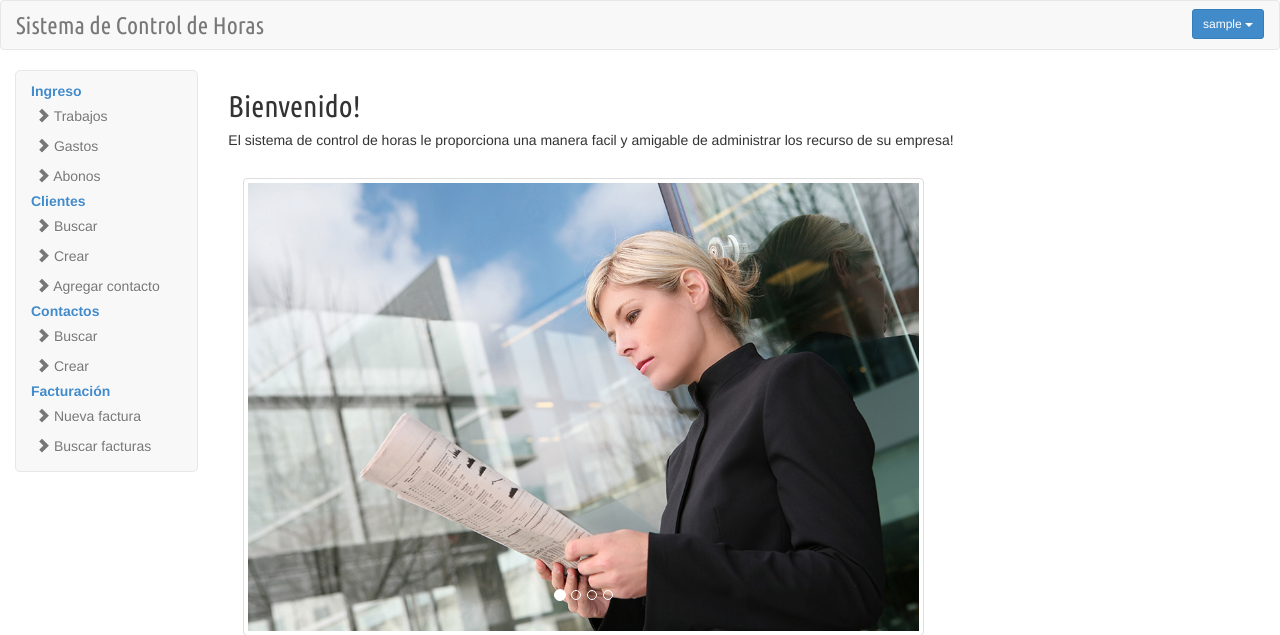
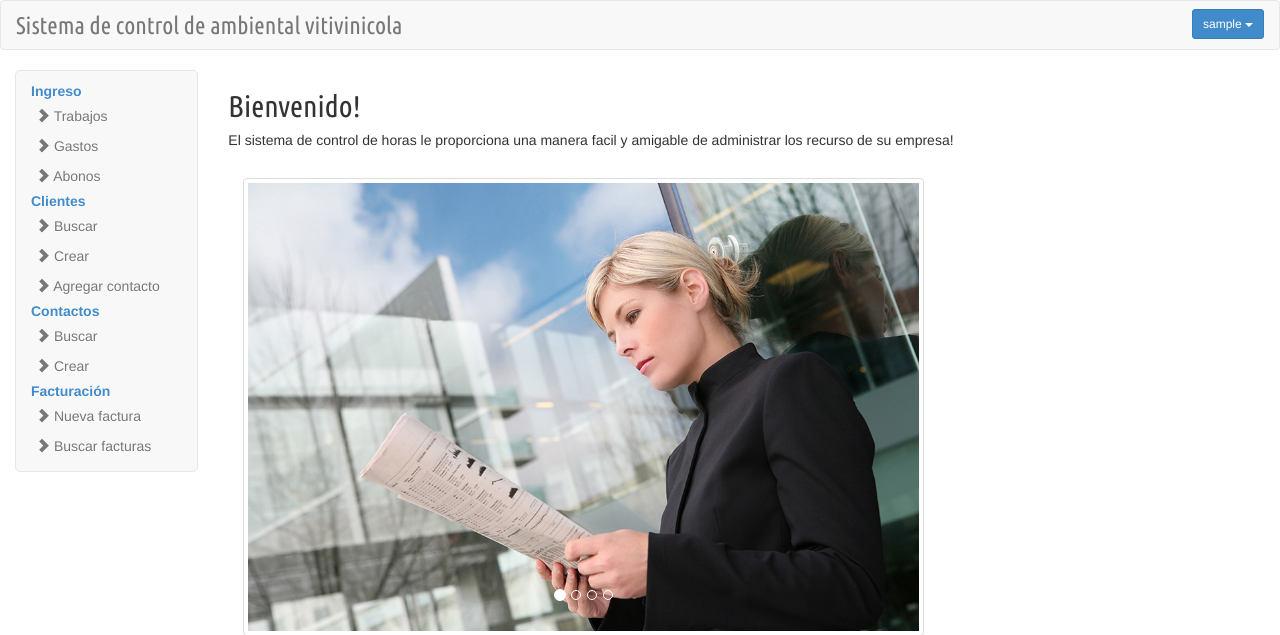
Before and after one commit to fjmoran/wineberry, a PHP site: page /index.php in a window 1280 px wide. Shown: the top 635 px of the page. Run offline with PHP 8.4, Linux system fonts and the light colour scheme; the visitor is signed in with stand-in values (Sample User, id 1); data that the repository does not hold is empty.

Commit message:
Cambio de nombre (titulo)

```diff
--- a/header.php
+++ b/header.php
@@ -1,7 +1,7 @@
  <div class="navbar navbar-default">
       <div class="container">
         <div class="navbar-header">
-          <a class="navbar-brand" href="index.php">Sistema de Control de Horas</a>
+          <a class="navbar-brand" href="index.php">Sistema de control de ambiental vitivinicola</a>
         </div>
         <div class="navbar-form navbar-right">
           <div class="btn-group">
```
